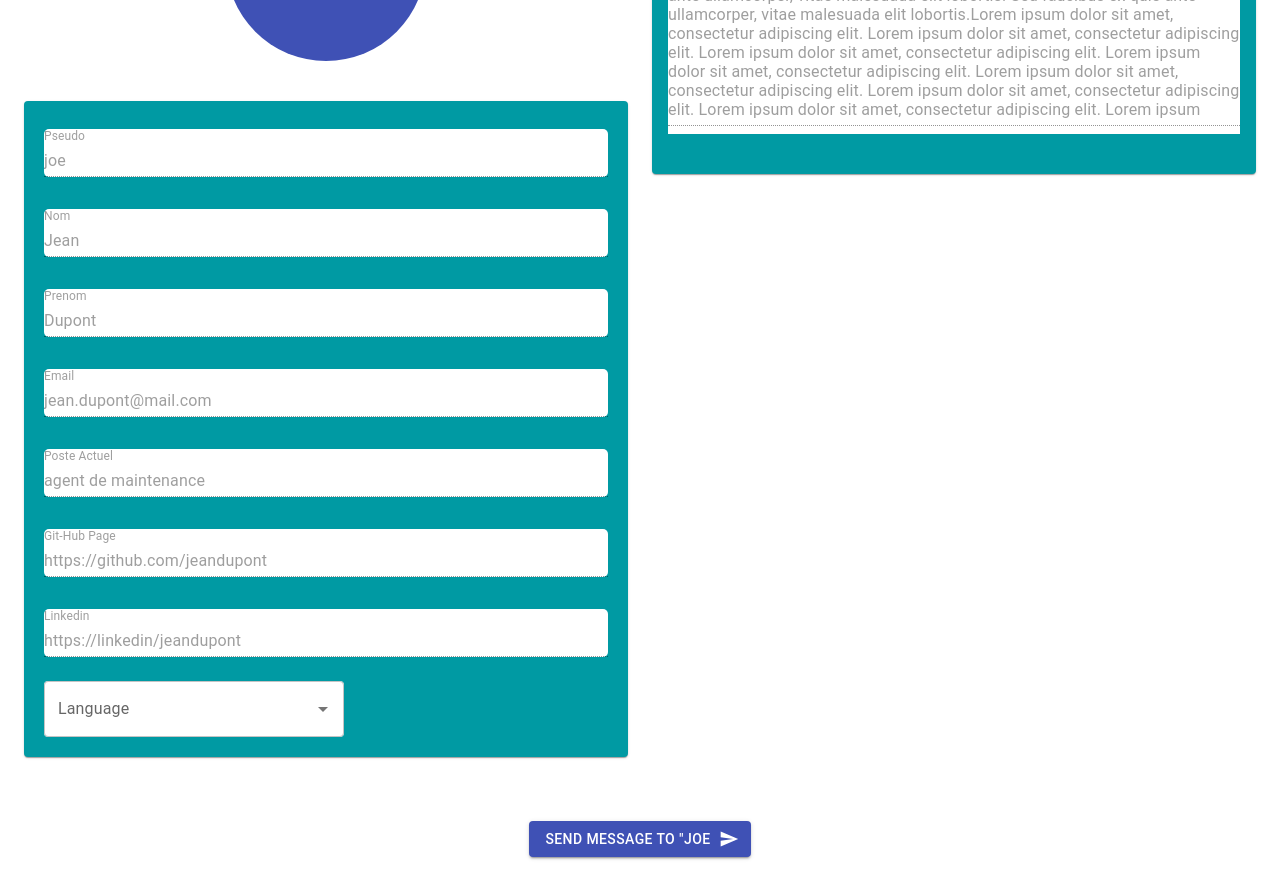
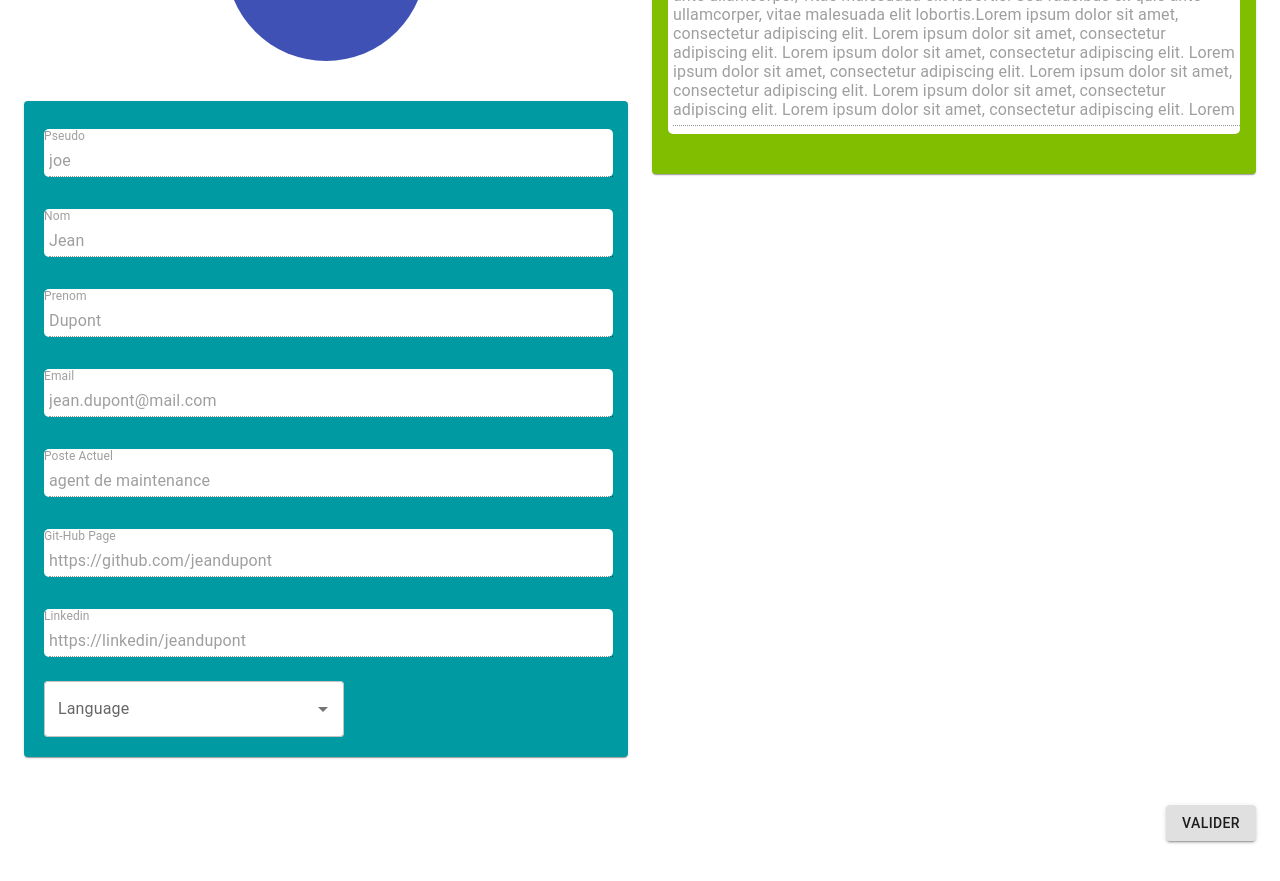
Before and after one commit to WildCodeSchool/DevHubShare, a React (Vite) app in the folder frontend/: page /creation-compte in a window 1280 px wide. Shown: the part 200-1081 px from the top of the page. Built offline with nearby package versions, Linux system fonts and the light colour scheme.

Commit message:
create button validation

```diff
--- a/frontend/src/components/ProfileUser.jsx
+++ b/frontend/src/components/ProfileUser.jsx
@@ -5,15 +5,18 @@ import { Grid, Card, CardContent, Button } from "@material-ui/core";
 import Informations from "./profilComponents/Informations";
 import UserImage from "./profilComponents/UserImage";
 import TexteLibre from "./profilComponents/TexteLibre";
-import SendMessage from "./profilComponents/SendMessage";
 
 const useStyles = makeStyles((theme) => ({
   root: {
     flexGrow: 1,
     padding: theme.spacing(3),
   },
+  retour: {
+    display: "flex",
+    alignItems: "flex-start",
+  },
   card: {
-    background: "#009aa3",
+    background: "#82BE00",
     marginBottom: theme.spacing(2),
   },
   userImageContainer: {
@@ -21,16 +24,13 @@ const useStyles = makeStyles((theme) => ({
   },
   texteLibreContainer: {
     background: "#FFF",
+    borderRadius: 5,
     marginBottom: theme.spacing(2),
   },
-  sendMessage: {
+  valider: {
     display: "flex",
-    justifyContent: "center",
+    justifyContent: "flex-end",
     marginTop: theme.spacing(1),
-  },
-  retour: {
-    display: "flex",
-    alignItems: "flex-start",
   },
 }));
 
@@ -76,11 +76,8 @@ function UserProfile() {
             </CardContent>
           </Card>
         </Grid>
-        <Grid item xs={12} className={classes.sendMessage}>
-          <SendMessage
-            firstName={userProfile.firstName}
-            lastName={userProfile.lastName}
-          />
+        <Grid item xs={12} className={classes.valider}>
+          <Button variant="contained">Valider</Button>
         </Grid>
       </Grid>
     </div>
--- a/frontend/src/components/profilComponents/Informations.jsx
+++ b/frontend/src/components/profilComponents/Informations.jsx
@@ -14,6 +14,7 @@ const useStyles = makeStyles((theme) => ({
   field: {
     background: "#FFF",
     borderRadius: 5,
+    paddingLeft: 5,
     marginTop: theme.spacing(1),
     marginBottom: theme.spacing(1),
   },
--- a/frontend/src/components/profilComponents/SendMessage.jsx
+++ /dev/null
@@ -1,39 +0,0 @@
-/* eslint-disable import/no-extraneous-dependencies */
-import React from "react";
-import { makeStyles } from "@material-ui/core/styles";
-import SendIcon from "@mui/icons-material/Send";
-import { Button } from "@material-ui/core";
-
-const useStyles = makeStyles((theme) => ({
-  root: {
-    marginTop: theme.spacing(2),
-  },
-}));
-
-const sendMessage = {
-  pseudo: "Joe",
-};
-
-function capitalizeFirstLetter(string) {
-  return string.charAt(0).toUpperCase() + string.slice(1).toLowerCase();
-}
-
-function capitalizeName(name) {
-  const nameParts = name.split(" ");
-  const capitalizedParts = nameParts.map((part) => capitalizeFirstLetter(part));
-  return capitalizedParts.join(" ");
-}
-
-function SendMessage() {
-  const classes = useStyles();
-
-  return (
-    <div className={classes.root}>
-      <Button variant="contained" color="primary" endIcon={<SendIcon />}>
-        Send Message to "{capitalizeName(sendMessage.pseudo)}
-      </Button>
-    </div>
-  );
-}
-
-export default SendMessage;
--- a/frontend/src/components/profilComponents/TexteLibre.jsx
+++ b/frontend/src/components/profilComponents/TexteLibre.jsx
@@ -5,6 +5,7 @@ import { List, Grid, TextField } from "@material-ui/core";
 
 const useStyles = makeStyles((theme) => ({
   root: {
+    paddingLeft: 5,
     marginBottom: theme.spacing(2),
   },
 }));
```
